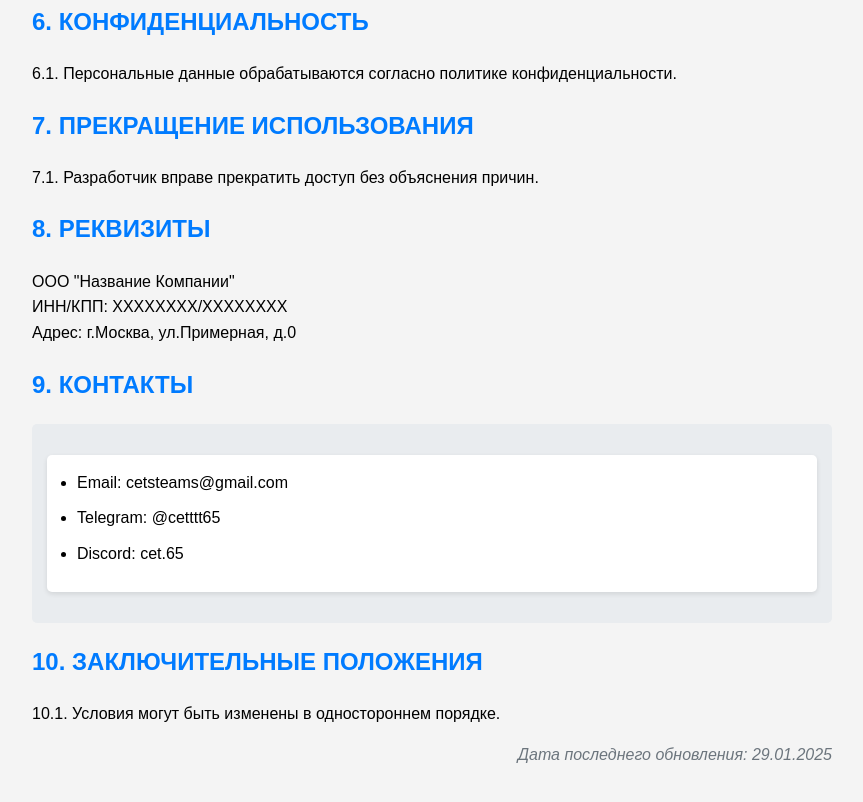
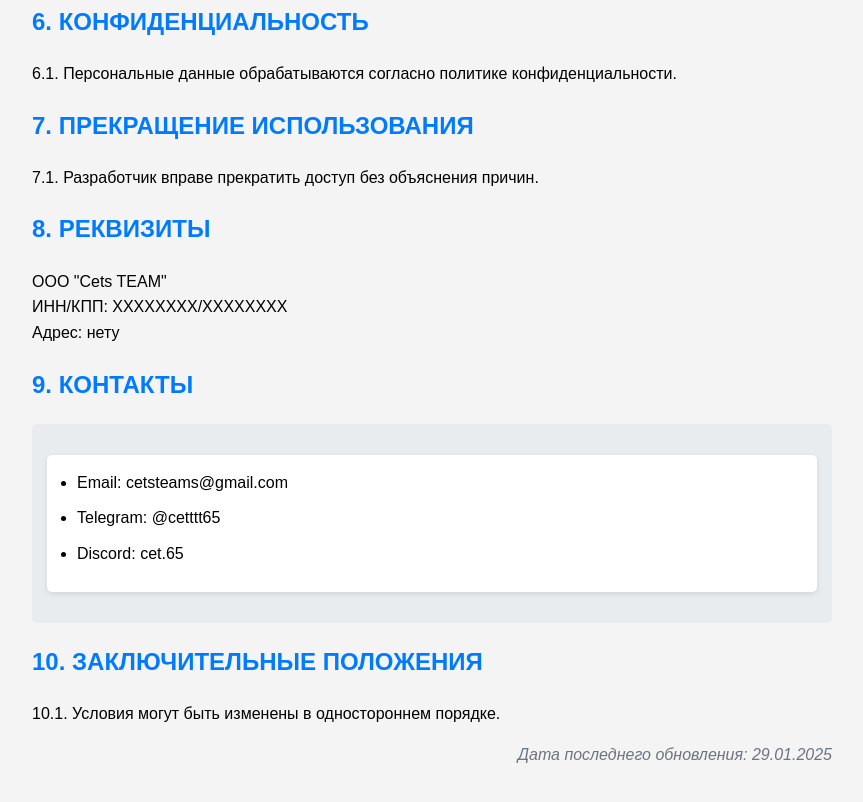
Before and after one commit to cetttt65/cetsteam, a plain HTML site: page index.html in a window 1280 px wide. Shown: the part 1558-2360 px from the top of the page, without its empty margins (208-1071 px from the left). Drawn offline with Linux system fonts and the light colour scheme.

Commit message:
Update index.html

```diff
--- a/index.html
+++ b/index.html
@@ -99,9 +99,9 @@
     <p>7.1. Разработчик вправе прекратить доступ без объяснения причин.</p>
 
     <h2>8. РЕКВИЗИТЫ</h2>
-    <p>ООО "Название Компании"<br>
+    <p>ООО "Cets TEAM"<br>
     ИНН/КПП: ХХХХХХХХ/ХХХХХХХХ<br>
-    Адрес: г.Москва, ул.Примерная, д.0</p>
+    Адрес: нету</p>
 
     <h2>9. КОНТАКТЫ</h2>
     <div class="contacts">
```
